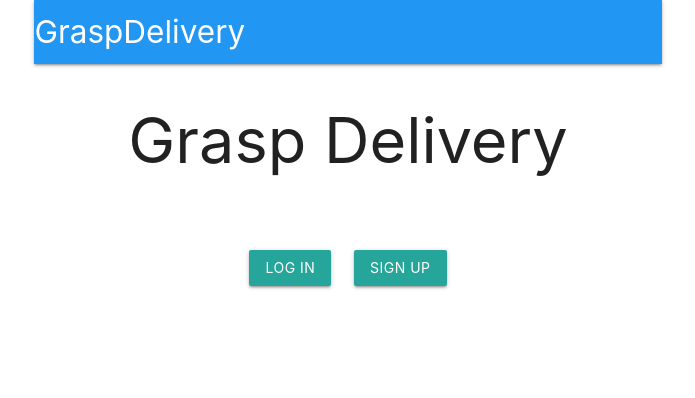
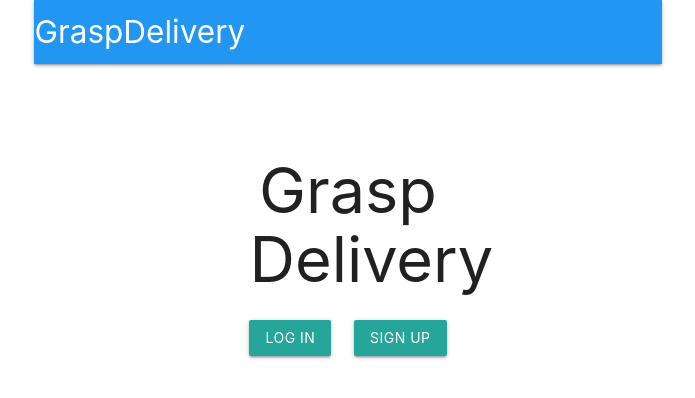
Before and after one commit to bebetaro/grasp_delivery, a React (Create React App) app in the folder client/: page / in a window 1280 px wide. Shown: the top 398 px of the page, without its empty margins (292-987 px from the left). Built offline with nearby package versions, Linux system fonts and the light colour scheme; no server answers.

Commit message:
Modify landing page

```diff
--- a/client/src/component/Landing.jsx
+++ b/client/src/component/Landing.jsx
@@ -12,6 +12,7 @@ class Landing extends Component {
       return (
         <div className="container">
           <div className="col s6 push-s3" style={{ marginTop: '50px' }}>
+            <h1 className="center-align">Grasp Delivery</h1>
             <Link to="/login" className="waves-effect waves-light btn">
               Log in
             </Link>
@@ -27,10 +28,7 @@ class Landing extends Component {
   render() {
     return (
       <div className="container">
-        <div className="row">
-          <h1 className="center-align">Grasp Delivery</h1>
-          {this.changeRender()}
-        </div>
+        <div className="row">{this.changeRender()}</div>
       </div>
     );
   }
```
